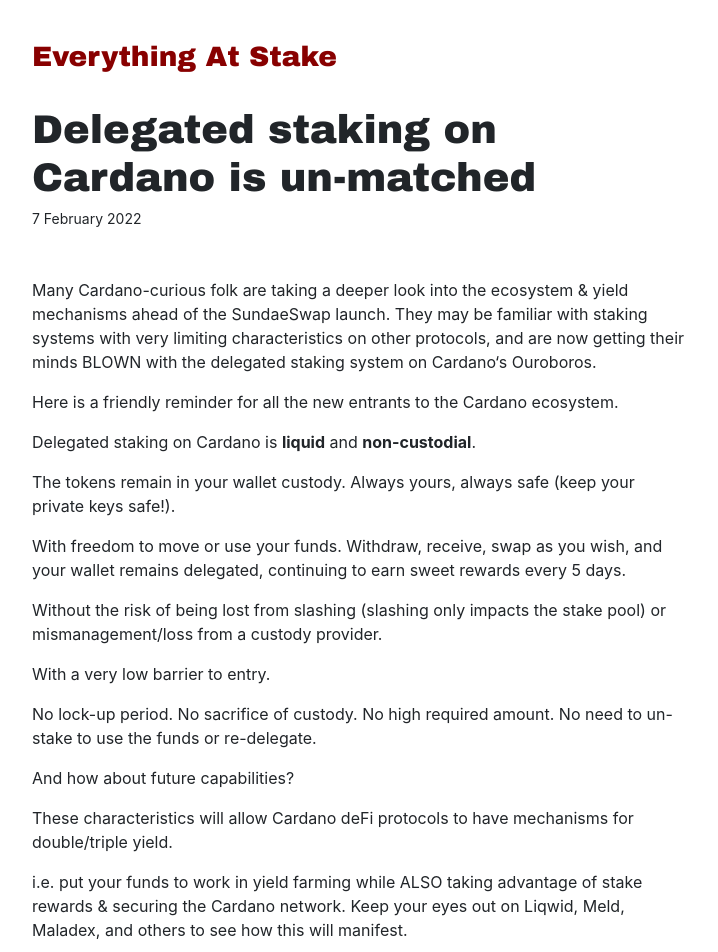
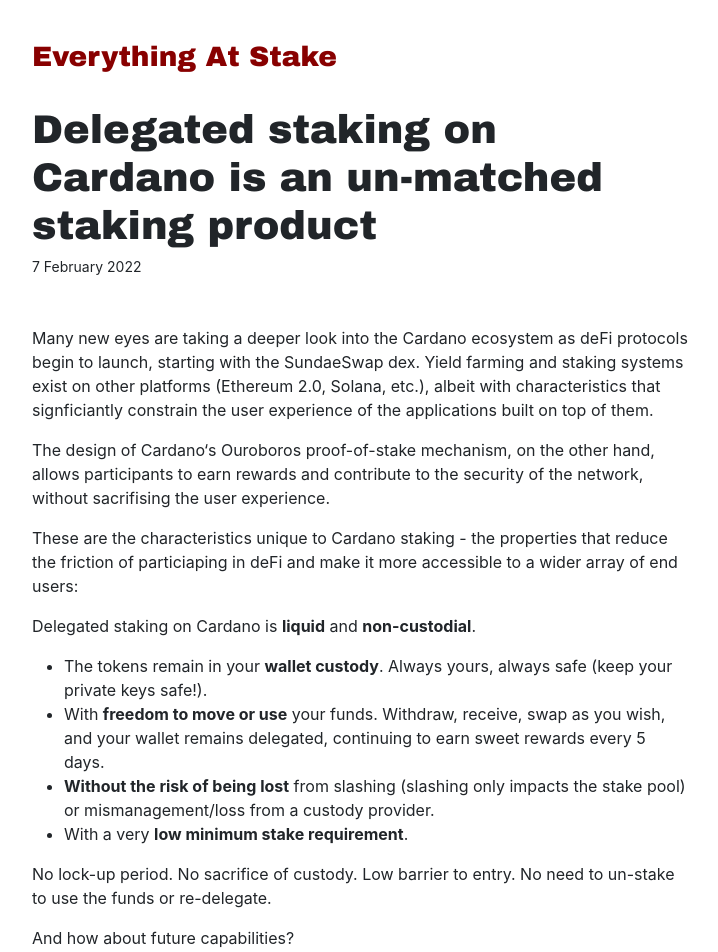
Before and after one commit to bryanyee/everything-at-stake, a Next.js app in the folder client/: page /delegated-staking-on-cardano in a window 1280 px wide. Shown: the top 952 px of the page, without its empty margins (280-998 px from the left). Built offline with nearby package versions, Linux system fonts and the light colour scheme.

Commit message:
Refine Cardano staking article

```diff
--- a/client/config/constants.js
+++ b/client/config/constants.js
@@ -1,5 +1,5 @@
 const TAGS = Object.freeze({
-  architecture: 'Architecture',
+  // architecture: 'Architecture',
   // consensusProtocols: 'Consensus Protocols',
   developerHowTo: 'Developer How-To',
   journal: 'Journal',
--- a/client/config/pages.js
+++ b/client/config/pages.js
@@ -35,11 +35,11 @@
   },
   {
     date: '7 February 2022',
-    description: 'Earn rewards and secure the network, while maintaining custody and control of your Ada.',
+    description: 'Earn rewards and secure the network, while maintaining custody and control of your stake delegation.',
     enabled: true,
     id: 'delegated-staking-on-cardano',
-    title: "Delegated staking on Cardano is un-matched",
-    tags: [TAGS.architecture],
+    title: "Delegated staking on Cardano is an un-matched staking product",
+    tags: [TAGS.journal],
   },
   {
     date: 'Coming Soon',
--- a/client/pages/delegated-staking-on-cardano.js
+++ b/client/pages/delegated-staking-on-cardano.js
@@ -9,18 +9,21 @@
 export default function DelegatedStakingOnCardano() {
   return (
     <Layout date={page.date} title={page.title}>
-      <p>Many Cardano-curious folk are taking a deeper look into the ecosystem & yield mechanisms ahead of the SundaeSwap launch. They may be familiar with staking systems with very limiting characteristics on other protocols, and are now getting their minds BLOWN with the delegated staking system on Cardano‘s Ouroboros.</p>
-      <p>Here is a friendly reminder for all the new entrants to the Cardano ecosystem.</p>
+      <p>Many new eyes are taking a deeper look into the Cardano ecosystem as deFi protocols begin to launch, starting with the SundaeSwap dex. Yield farming and staking systems exist on other platforms (Ethereum 2.0, Solana, etc.), albeit with characteristics that signficiantly constrain the user experience of the applications built on top of them.</p>
+      <p>The design of Cardano‘s Ouroboros proof-of-stake mechanism, on the other hand, allows participants to earn rewards and contribute to the security of the network, without sacrifising the user experience.</p>
+      <p>These are the characteristics unique to Cardano staking - the properties that reduce the friction of particiaping in deFi and make it more accessible to a wider array of end users:</p>
       <p>Delegated staking on Cardano is <strong>liquid</strong> and <strong>non-custodial</strong>.</p>
-      <p>The tokens remain in your wallet custody. Always yours, always safe (keep your private keys safe!).</p>
-      <p>With freedom to move or use your funds. Withdraw, receive, swap as you wish, and your wallet remains delegated, continuing to earn sweet rewards every 5 days.</p>
-      <p>Without the risk of being lost from slashing (slashing only impacts the stake pool) or mismanagement/loss from a custody provider.</p>
-      <p>With a very low barrier to entry.</p>
-      <p>No lock-up period. No sacrifice of custody. No high required amount. No need to un-stake to use the funds or re-delegate.</p>
+      <ul>
+        <li>The tokens remain in your <strong>wallet custody</strong>. Always yours, always safe (keep your private keys safe!).</li>
+        <li>With <strong>freedom to move or use</strong> your funds. Withdraw, receive, swap as you wish, and your wallet remains delegated, continuing to earn sweet rewards every 5 days.</li>
+        <li><strong>Without the risk of being lost</strong> from slashing (slashing only impacts the stake pool) or mismanagement/loss from a custody provider.</li>
+        <li>With a very <strong>low minimum stake requirement</strong>.</li>
+      </ul>
+      <p>No lock-up period. No sacrifice of custody. Low barrier to entry. No need to un-stake to use the funds or re-delegate.</p>
       <p>And how about future capabilities?</p>
       <p>These characteristics will allow Cardano deFi protocols to have mechanisms for double/triple yield.</p>
       <p>i.e. put your funds to work in yield farming while ALSO taking advantage of stake rewards & securing the Cardano network. Keep your eyes out on Liqwid, Meld, Maladex, and others to see how this will manifest.</p>
-      <p>P.S Really, tell your friends from outside Cardano. This is a killer staking product. One of the things that came out from Cardano‘s &quotyears of research&quot (along with the seamless hard fork combinator protocol upgrades, native tokens that don‘t require smart contracts, an eUTxO model that efficiently enables data to be moved across shards/chains/channels).</p>
+      <p>Cardano‘s staking mechanism is not just a component of the protocol‘s network and consensus architecture, but also a killer product for end users. It‘s one of the many things that came out from Cardano‘s &quot;years of research&quot;, along with the seamless hard fork combinator protocol upgrades, native tokens that don‘t require smart contracts, and an eUTxO programming model that efficiently enables data to be moved across shards/chains/channels.</p>
     </Layout>
   );
 }
```
